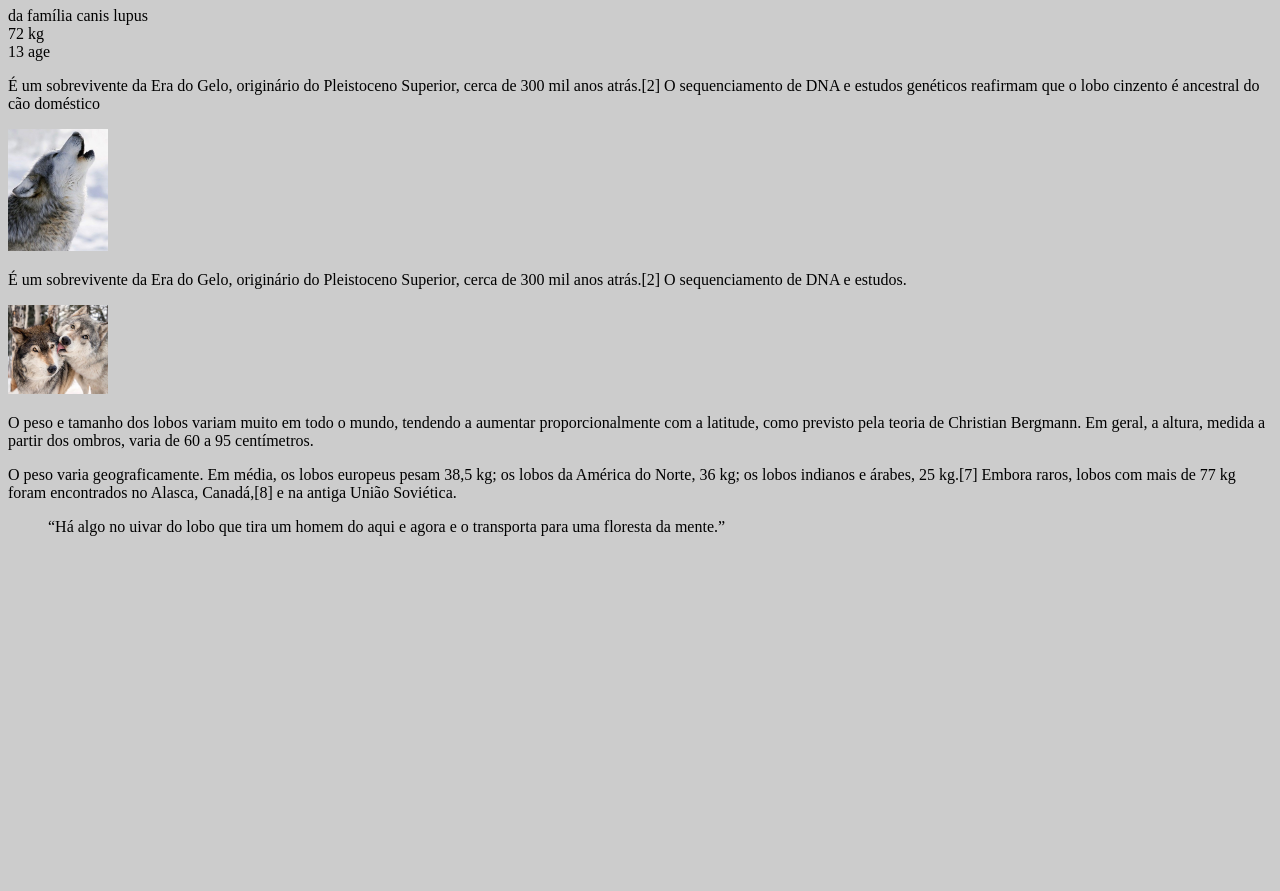
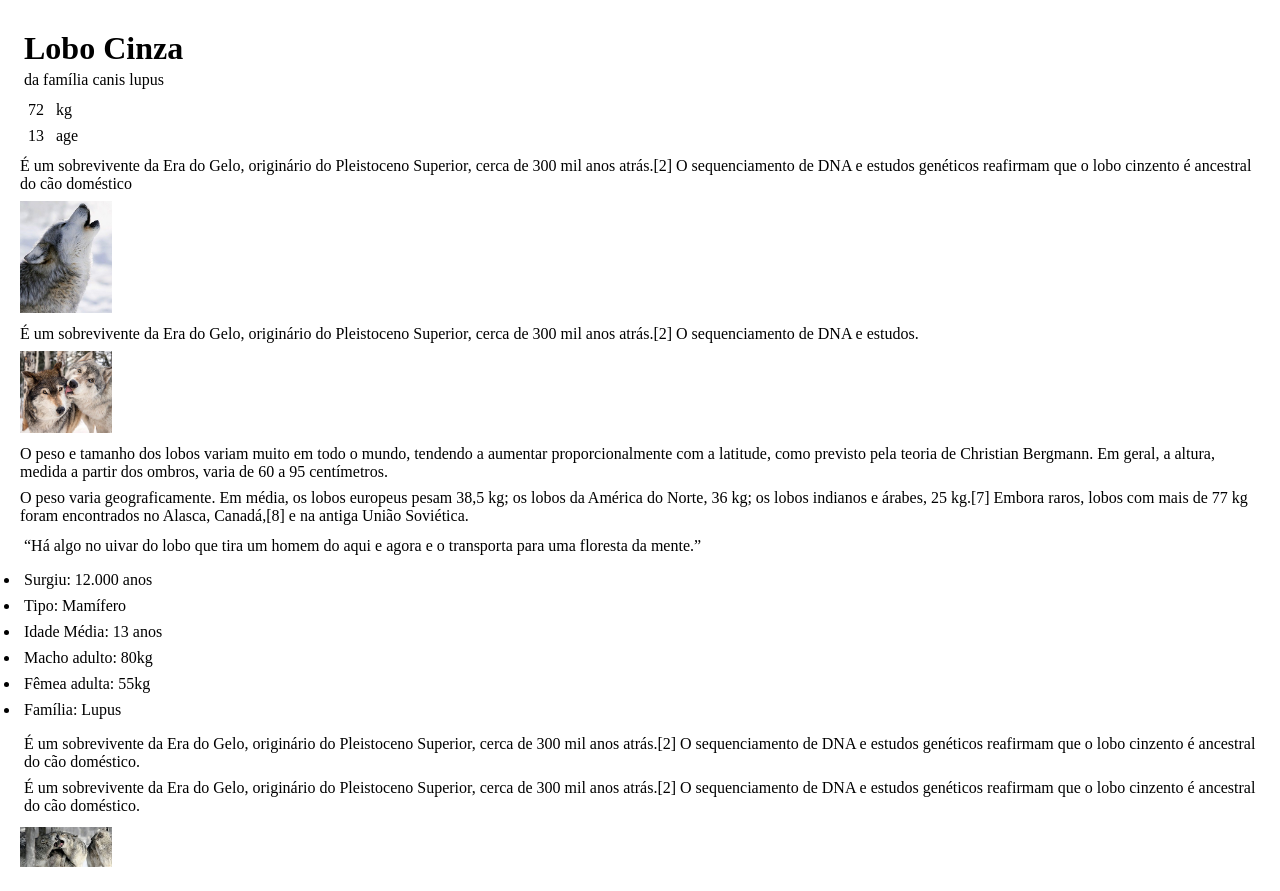
Before and after one commit to Jeanll7/css-grid, a plain HTML site: page index.html in a window 1280 px wide. Shown: the part 811-1702 px from the top of the page. Before the commit the page ends 1363 px from the top, so only its background shows below. Drawn offline with Linux system fonts and the light colour scheme.

Commit message:
informations

```diff
--- a/css/style.css
+++ b/css/style.css
@@ -1,5 +1,8 @@
-body {
-    background-color: #ccc;
+* {
+    margin: 0;
+    padding: 0;
+    padding: 4px;
+    box-sizing: border-box;
 }
 
 img {
--- a/index.html
+++ b/index.html
@@ -82,6 +82,22 @@
                 <p>“Há algo no uivar do lobo que tira um homem do aqui e agora e o transporta para uma floresta da mente.”</p>
             </blockquote>
 
+            <ul class="attributes">
+                <li>Surgiu: 12.000 anos</li>
+                <li>Tipo: Mamífero</li>
+                <li>Idade Média: 13 anos</li>
+                <li>Macho adulto: 80kg</li>
+                <li>Fêmea adulta: 55kg</li>
+                <li>Família: Lupus</li>
+            </ul>
+
+            <div class="informations">
+                <p>É um sobrevivente da Era do Gelo, originário do Pleistoceno Superior, cerca de 300 mil anos atrás.[2] O sequenciamento de DNA e estudos genéticos reafirmam que o lobo cinzento é ancestral do cão doméstico.</p>
+                <p>É um sobrevivente da Era do Gelo, originário do Pleistoceno Superior, cerca de 300 mil anos atrás.[2] O sequenciamento de DNA e estudos genéticos reafirmam que o lobo cinzento é ancestral do cão doméstico.</p>
+            </div>
+
+            <img src="img/wolf3.jpg" alt="Wolf 3">
+
         </main>
     </div>
 
```
